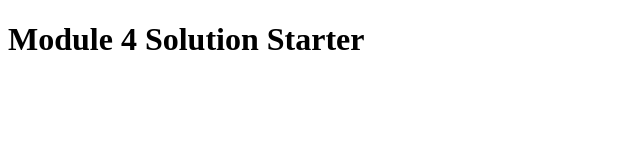
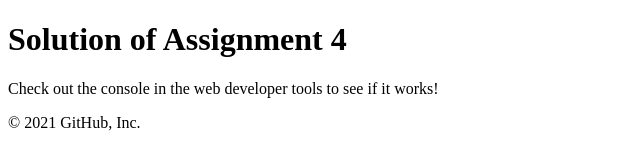
Before and after one commit to omkarmorogiri123/week4-assignment-solution, a plain HTML site: page index.html in a window 1280 px wide. Shown: the whole page, without its empty margins (0-640 px from the left). Drawn offline with Linux system fonts and the light colour scheme.

Commit message:
Update index.html

```diff
--- a/index.html
+++ b/index.html
@@ -1,13 +1,16 @@
 <!DOCTYPE html>
 <html>
 <head>
-  <meta charset="utf-8">
-  <title>Module 4 Solution Starter</title>
-  <script src="SpeakHello.js"></script>
-  <script src="SpeakGoodBye.js"></script>
-  <script src="script.js"></script>
+    <meta charset="utf-8">
+    <title>Assignment Solution for Module 4</title>
+    <script src="SpeakHello.js"></script>
+    <script src="SpeakGoodBye.js"></script>
+    <script src="script.js"></script>
 </head>
 <body>
-  <h1>Module 4 Solution Starter</h1>
+    <h1>Solution of Assignment 4</h1>
+    <p>Check out the console in the web developer tools to see if it works!</p>
 </body>
+
 </html>
+© 2021 GitHub, Inc.
```
